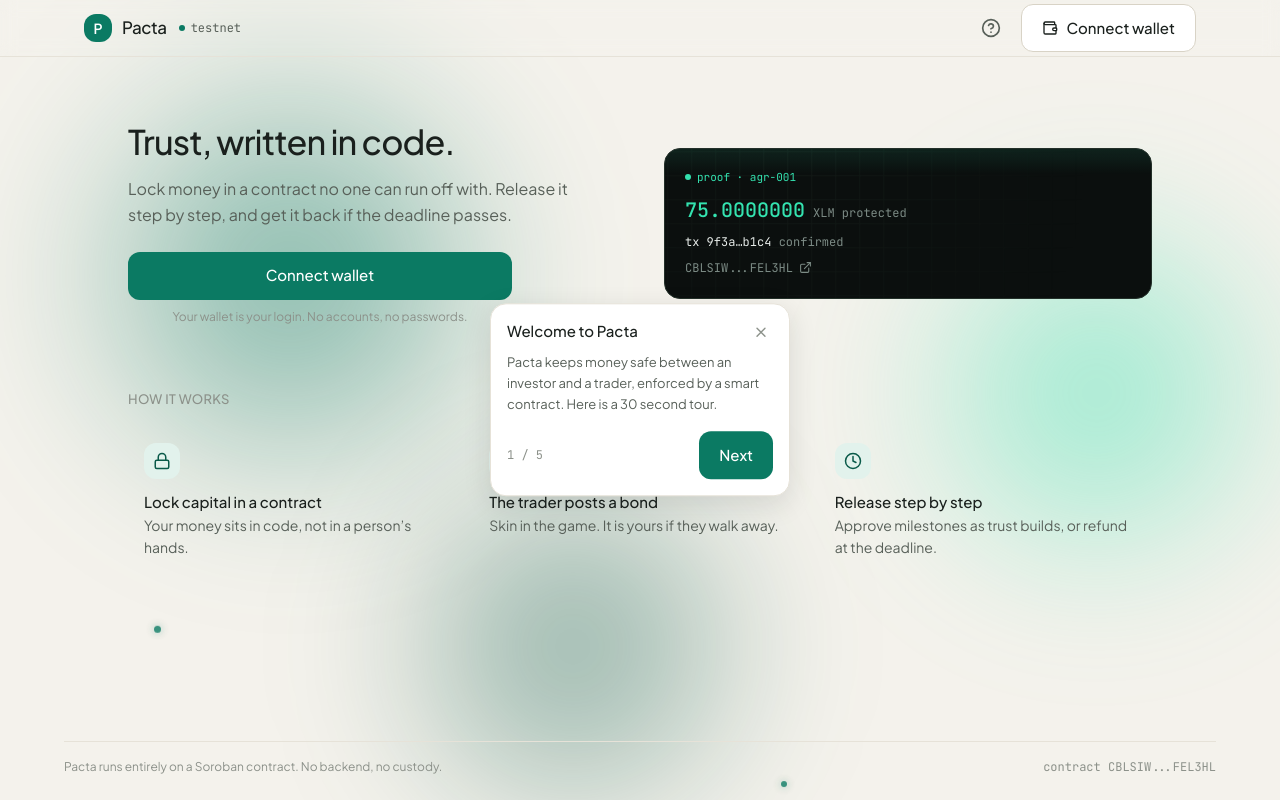
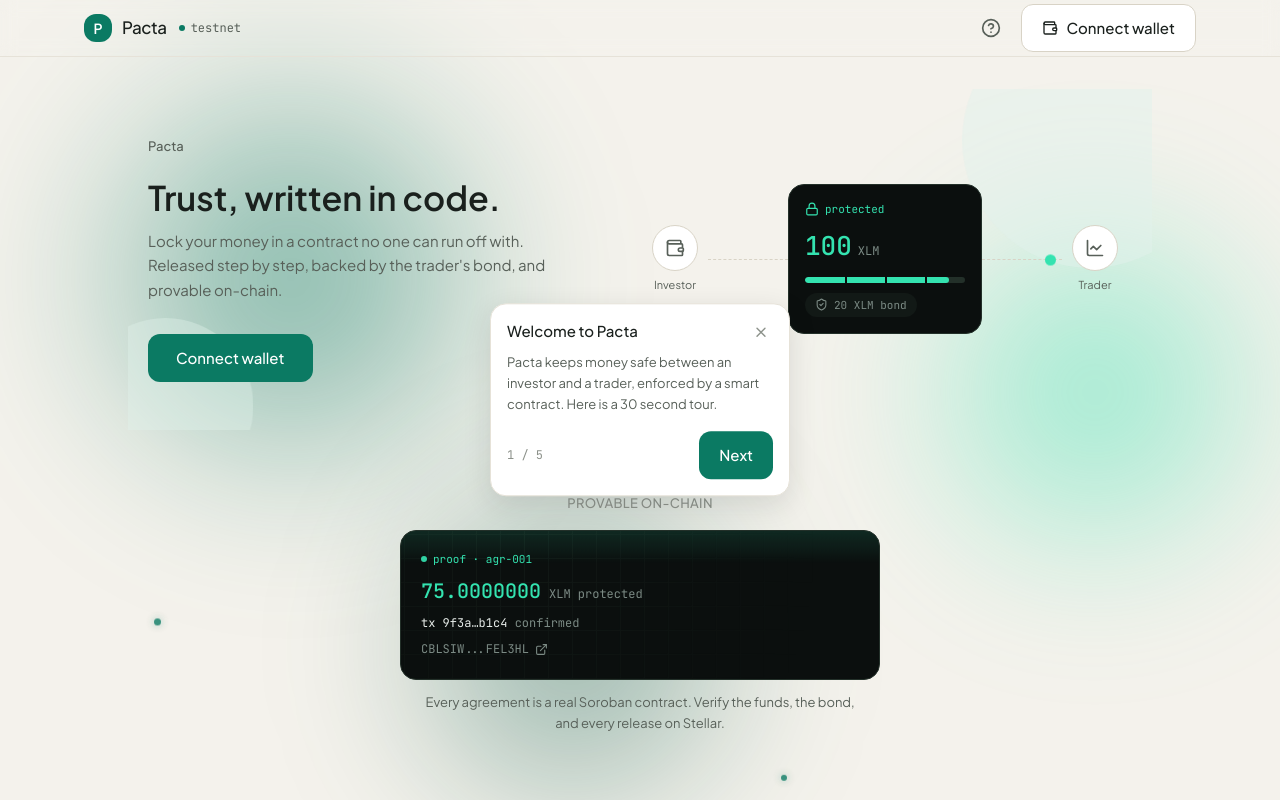
Before and after one commit to zazazzz-exe/PACTA, a React (Vite) app in the folder frontend/: page / in a window 1280 px wide. Shown: the top 800 px of the page. Built offline with nearby package versions, Linux system fonts and the light colour scheme; what @creit.tech/stellar-wallets-kit, pacta would draw is missing.

Commit message:
changed hero landing UI

```diff
--- /dev/null
+++ b/frontend/src/components/HeroFlow.tsx
@@ -0,0 +1,117 @@
+import { useEffect, useState, type ReactNode } from 'react';
+import { Wallet, LineChart, Lock, ShieldCheck } from 'lucide-react';
+import './hero-flow.css';
+
+const CYCLE = 7000;
+
+export function HeroFlow({ onConnect }: { onConnect?: () => void }) {
+  const [amount, setAmount] = useState(0);
+
+  useEffect(() => {
+    const mq = window.matchMedia('(prefers-reduced-motion: reduce)');
+    if (mq.matches) {
+      setAmount(100);
+      return;
+    }
+    let raf = 0;
+    const start = performance.now();
+    const tick = (t: number) => {
+      const p = ((t - start) % CYCLE) / CYCLE;
+      const v = p < 0.3 ? 0 : p < 0.45 ? Math.round(((p - 0.3) / 0.15) * 100) : 100;
+      setAmount((prev) => (prev === v ? prev : v));
+      raf = requestAnimationFrame(tick);
+    };
+    raf = requestAnimationFrame(tick);
+    return () => cancelAnimationFrame(raf);
+  }, []);
+
+  return (
+    <section className="relative overflow-hidden">
+      <div aria-hidden className="hf-drift1 pointer-events-none absolute -top-16 -right-12 h-64 w-64 rounded-full bg-accent-tint opacity-50" />
+      <div aria-hidden className="hf-drift2 pointer-events-none absolute -bottom-14 -left-10 h-44 w-44 rounded-full bg-accent-tint opacity-40" />
+
+      <div className="relative mx-auto max-w-5xl px-5 py-12">
+        <div className="grid items-center gap-10 lg:grid-cols-[1fr_500px] lg:gap-12">
+          {/* Left: heading, copy, connect (left-aligned on desktop) */}
+          <div className="text-center lg:text-left">
+            <p className="mb-5 text-[13px] font-medium text-slate">Pacta</p>
+            <h1 className="mb-2.5 text-[26px] font-semibold leading-tight text-ink sm:text-[34px]">
+              Trust, written in code.
+            </h1>
+            <p className="mx-auto mb-8 max-w-[440px] text-[15px] leading-relaxed text-slate lg:mx-0">
+              Lock your money in a contract no one can run off with. Released step by step,
+              backed by the trader's bond, and provable on-chain.
+            </p>
+            <div className="flex justify-center lg:justify-start">
+              <button
+                onClick={onConnect}
+                className="h-12 rounded-control bg-accent px-7 text-[15px] font-medium text-white transition hover:bg-accent-deep active:scale-[0.98]"
+              >
+                Connect wallet
+              </button>
+            </div>
+          </div>
+
+          {/* Right: animated escrow flow */}
+          <div className="flex justify-center">
+            <div className="hf-band flex flex-shrink-0 items-center">
+              <Node icon={<Wallet size={20} />} label="Investor" />
+
+              <Wire>
+                <span className="hf-token hf-in-a" />
+                <span className="hf-token hf-in-b" />
+              </Wire>
+
+              <div className="hf-vault w-[194px] flex-shrink-0 rounded-card border border-grid bg-carbon p-4 text-left">
+                <div className="mb-2 flex items-center gap-1.5">
+                  <Lock size={14} className="text-signal" />
+                  <span className="font-mono text-[11px] text-signal">protected</span>
+                </div>
+                <div className="mb-3 flex items-baseline gap-1.5">
+                  <span className="font-mono text-[26px] font-medium text-signal">{amount}</span>
+                  <span className="font-mono text-xs text-panel-muted">XLM</span>
+                </div>
+                <div className="relative mb-2.5 h-1.5 overflow-hidden rounded-pill bg-grid">
+                  <div className="hf-release h-1.5 rounded-pill bg-signal" />
+                  <span className="absolute top-0 left-1/4 h-1.5 w-[1.5px] bg-carbon" />
+                  <span className="absolute top-0 left-1/2 h-1.5 w-[1.5px] bg-carbon" />
+                  <span className="absolute top-0 left-3/4 h-1.5 w-[1.5px] bg-carbon" />
+                </div>
+                <span className="inline-flex items-center gap-1.5 rounded-pill bg-onyx px-2.5 py-1">
+                  <ShieldCheck size={13} className="text-panel-muted" />
+                  <span className="font-mono text-[11px] text-panel-muted">20 XLM bond</span>
+                </span>
+              </div>
+
+              <Wire>
+                <span className="hf-token hf-out-a" />
+                <span className="hf-token hf-out-b" />
+              </Wire>
+
+              <Node icon={<LineChart size={20} />} label="Trader" />
+            </div>
+          </div>
+        </div>
+      </div>
+    </section>
+  );
+}
+
+function Node({ icon, label }: { icon: ReactNode; label: string }) {
+  return (
+    <div className="w-[66px] flex-shrink-0 text-center">
+      <div className="mx-auto flex h-[46px] w-[46px] items-center justify-center rounded-full border border-hairline-strong bg-paper text-slate">
+        {icon}
+      </div>
+      <p className="mt-1.5 text-[11px] text-slate">{label}</p>
+    </div>
+  );
+}
+
+function Wire({ children }: { children: ReactNode }) {
+  return (
+    <div className="relative h-0.5 w-20 flex-shrink-0 border-t-[1.5px] border-dashed border-hairline-strong">
+      {children}
+    </div>
+  );
+}
--- /dev/null
+++ b/frontend/src/components/hero-flow.css
@@ -0,0 +1,45 @@
+.hf-band { width: 480px; transform-origin: center; }
+
+.hf-token {
+  position: absolute;
+  top: 50%;
+  width: 11px;
+  height: 11px;
+  border-radius: 9999px;
+  background: var(--color-signal);
+  transform: translateY(-50%);
+}
+.hf-in-a   { animation: hf-in-a 7s linear infinite; }
+.hf-in-b   { animation: hf-in-b 7s linear infinite; }
+.hf-out-a  { animation: hf-out-a 7s linear infinite; }
+.hf-out-b  { animation: hf-out-b 7s linear infinite; }
+.hf-release{ width: 0; animation: hf-release 7s linear infinite; }
+.hf-vault  { animation: hf-lock 7s ease-in-out infinite; }
+.hf-drift1 { animation: hf-drift1 19s ease-in-out infinite; }
+.hf-drift2 { animation: hf-drift2 24s ease-in-out infinite; }
+
+@keyframes hf-in-a  { 0%{left:-9px;opacity:0} 6%{opacity:1} 26%{left:70px;opacity:1} 31%{left:70px;opacity:0} 100%{opacity:0} }
+@keyframes hf-in-b  { 0%,11%{left:-9px;opacity:0} 17%{opacity:1} 37%{left:70px;opacity:1} 42%{opacity:0} 100%{opacity:0} }
+@keyframes hf-out-a { 0%,46%{left:-9px;opacity:0} 52%{opacity:1} 68%{left:70px;opacity:1} 73%{opacity:0} 100%{opacity:0} }
+@keyframes hf-out-b { 0%,60%{left:-9px;opacity:0} 66%{opacity:1} 82%{left:70px;opacity:1} 87%{opacity:0} 100%{opacity:0} }
+
+@keyframes hf-lock {
+  0%, 28%   { transform: scale(1);    box-shadow: 0 0 0 0 rgba(52, 227, 176, 0); }
+  34%       { transform: scale(1.03); box-shadow: 0 0 30px 2px rgba(52, 227, 176, 0.35); }
+  42%, 100% { transform: scale(1);    box-shadow: 0 0 0 0 rgba(52, 227, 176, 0); }
+}
+
+@keyframes hf-release { 0%,44%{width:0} 54%{width:25%} 64%{width:50%} 74%{width:75%} 84%,100%{width:100%} }
+@keyframes hf-drift1  { 0%,100%{transform:translate(0,0)} 50%{transform:translate(28px,-20px)} }
+@keyframes hf-drift2  { 0%,100%{transform:translate(0,0)} 50%{transform:translate(-24px,18px)} }
+
+@media (max-width: 640px) {
+  .hf-band { transform: scale(0.66); }
+}
+
+@media (prefers-reduced-motion: reduce) {
+  .hf-token, .hf-release, .hf-vault, .hf-drift1, .hf-drift2 { animation: none !important; }
+  .hf-release { width: 100%; }
+  .hf-token { opacity: 0; }
+  .hf-vault { transform: none; box-shadow: none; }
+}
--- a/frontend/src/pages/Landing.tsx
+++ b/frontend/src/pages/Landing.tsx
@@ -5,7 +5,7 @@
 import { landingSteps } from '../lib/tours';
 import { seenTour, markTourSeen } from '../lib/tourSeen';
 import { navigate } from '../lib/router';
-import { Button } from '../components/Button';
+import { HeroFlow } from '../components/HeroFlow';
 import { ProofPanel } from '../components/ProofPanel';
 import { CONTRACT_ID, contractExplorerUrl } from '../lib/config';
 import { shortAddr } from '../lib/format';
@@ -17,7 +17,7 @@
 ];
 
 export function Landing() {
-  const { address, connect, connecting } = useWallet();
+  const { address, connect } = useWallet();
   const { start } = useTour();
 
   // Once connected, move on to the dashboard (behavior unchanged from PRD §9).
@@ -39,31 +39,15 @@
 
   return (
     <div className="mx-auto max-w-5xl">
-      {/* Hero: stacked on mobile, two columns on desktop */}
-      <section className="grid gap-8 md:grid-cols-2 md:items-center md:gap-12 md:pt-8">
-        <div>
-          <h1 className="animate-rise text-[26px] sm:text-[34px] font-medium tracking-tight text-ink leading-tight">
-            Trust, written in code.
-          </h1>
-          <p
-            className="animate-rise mt-3 text-[15px] sm:text-[16px] leading-relaxed text-slate max-w-md"
-            style={{ animationDelay: '80ms' }}
-          >
-            Lock money in a contract no one can run off with. Release it step by step, and get it
-            back if the deadline passes.
-          </p>
+      {/* Animated escrow-flow hero (LANDING_HERO.md) */}
+      <HeroFlow onConnect={connect} />
 
-          <div className="animate-rise mt-6 max-w-sm" style={{ animationDelay: '160ms' }}>
-            <Button className="w-full" onClick={connect} disabled={connecting}>
-              {connecting ? 'Connecting' : 'Connect wallet'}
-            </Button>
-            <p className="mt-2 text-center text-[12px] text-fog">
-              Your wallet is your login. No accounts, no passwords.
-            </p>
-          </div>
-        </div>
-
-        <div className="animate-rise" style={{ animationDelay: '240ms' }} data-tour="proof">
+      {/* Provable on-chain — the live proof panel artifact */}
+      <section className="mt-12 md:mt-16">
+        <h2 className="animate-rise text-center text-[13px] font-medium uppercase tracking-wide text-fog">
+          Provable on-chain
+        </h2>
+        <div className="animate-rise mx-auto mt-4 max-w-app" style={{ animationDelay: '80ms' }} data-tour="proof">
           <ProofPanel
             id="agr-001"
             protectedAmount="75.0000000"
@@ -73,6 +57,10 @@
             countUp
           />
         </div>
+        <p className="mx-auto mt-3 max-w-[440px] text-center text-[13px] leading-relaxed text-slate">
+          Every agreement is a real Soroban contract. Verify the funds, the bond, and every release
+          on Stellar.
+        </p>
       </section>
 
       <section className="mt-12 md:mt-16" data-tour="how">
```
